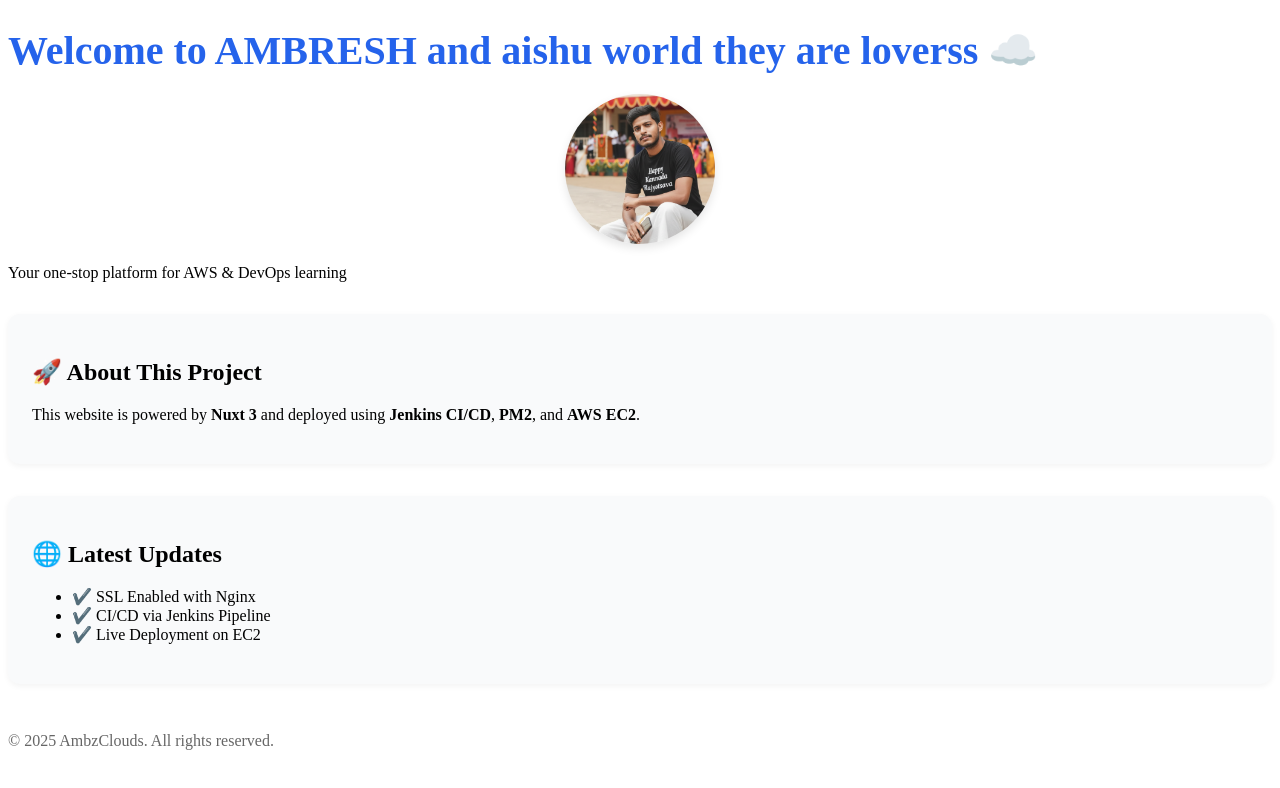
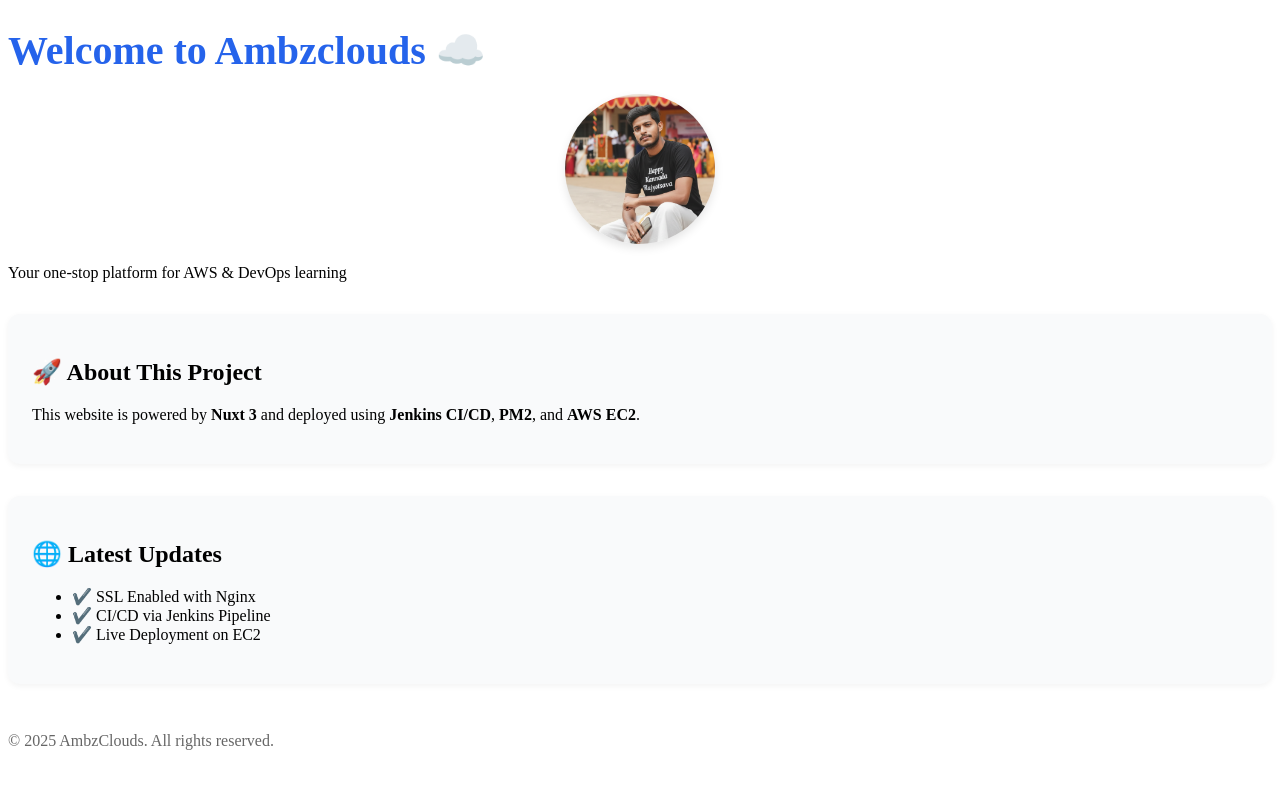
Before and after one commit to ambresh9400/ambzclouds.xyz, a Nuxt app: page / in a window 1280 px wide. Shown: the top 788 px of the page. Built offline with nearby package versions, Linux system fonts and the light colour scheme.

Commit message:
Update index.vue

```diff
--- a/pages/index.vue
+++ b/pages/index.vue
@@ -1,7 +1,7 @@
 <template>
   <div class="container">
     <header>
-      <h1>Welcome to AMBRESH and aishu world they are loverss ☁️</h1>
+      <h1>Welcome to Ambzclouds ☁️</h1>
       <img src="/images/Gemini_Generated_Image_ys96p8ys96p8ys96.png" alt="Ambresh" class="profile-image" />
       <p>Your one-stop platform for AWS & DevOps learning</p>
     </header>
```
